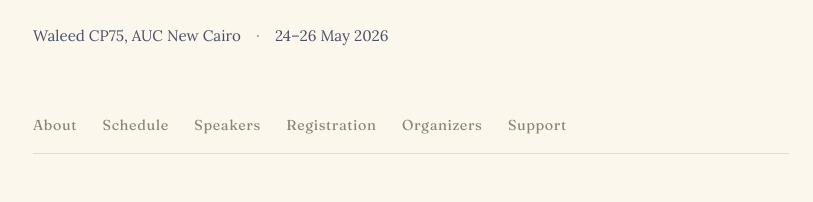
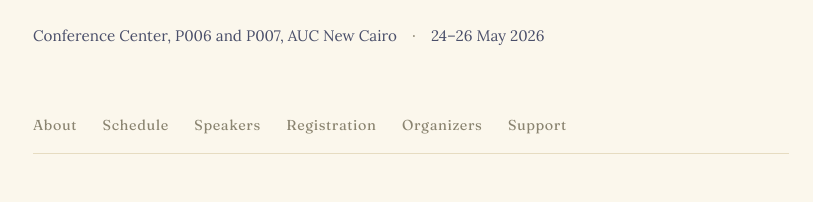
Before and after one commit to nickramsey621/nickramsey621.github.io, a plain HTML site: page cairo.html in a window 1280 px wide. Shown: the part 245-447 px from the top of the page, without its empty margins (229-1042 px from the left). Drawn offline with Linux system fonts and the light colour scheme.

Commit message:
Update Cairo school venue to Conference Center P006/P007
Co-Authored-By: Claude Opus 4.7 <noreply@anthropic.com>

```diff
--- a/cairo.html
+++ b/cairo.html
@@ -35,7 +35,7 @@
                 and structural Ramsey theory.
             </p>
             <p class="hero-meta">
-                Waleed CP75, AUC New Cairo
+                Conference Center, P006 and P007, AUC New Cairo
                 <span class="sep">·</span>
                 24–26 May 2026
             </p>
```
